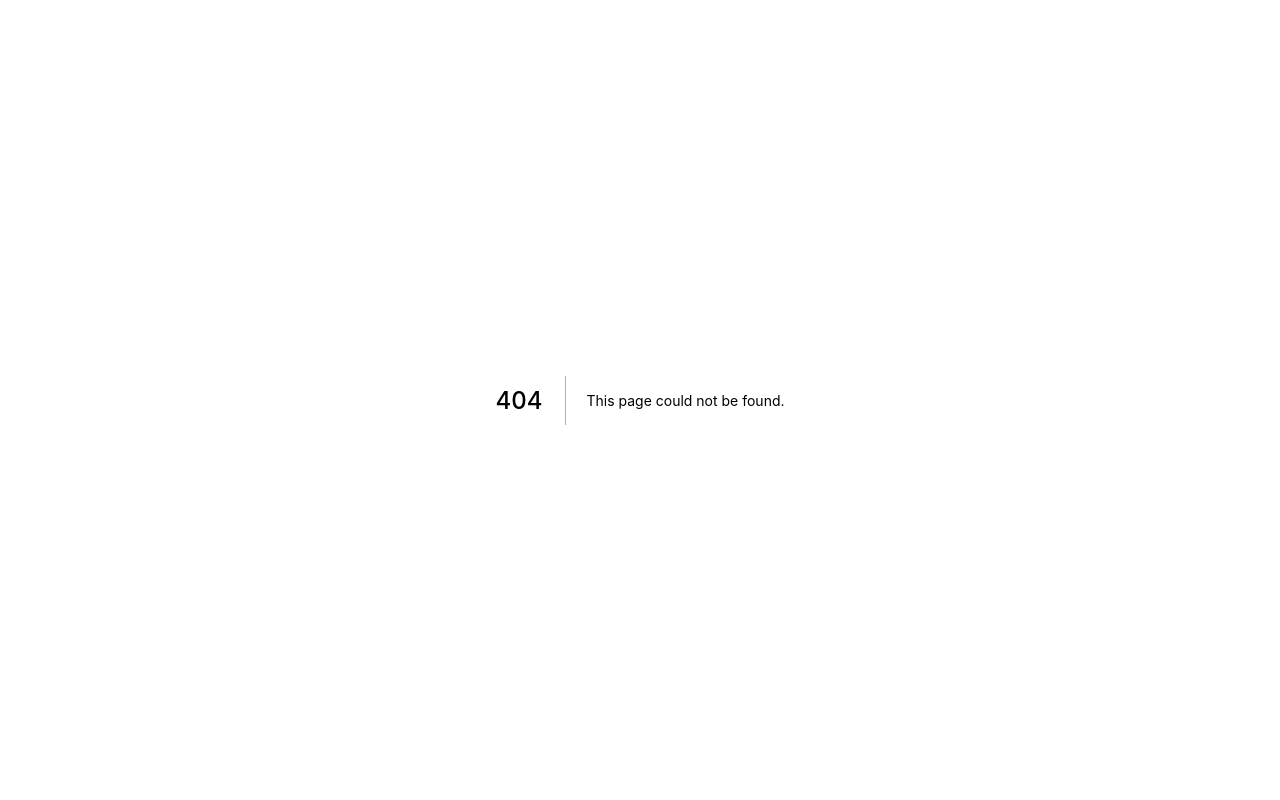
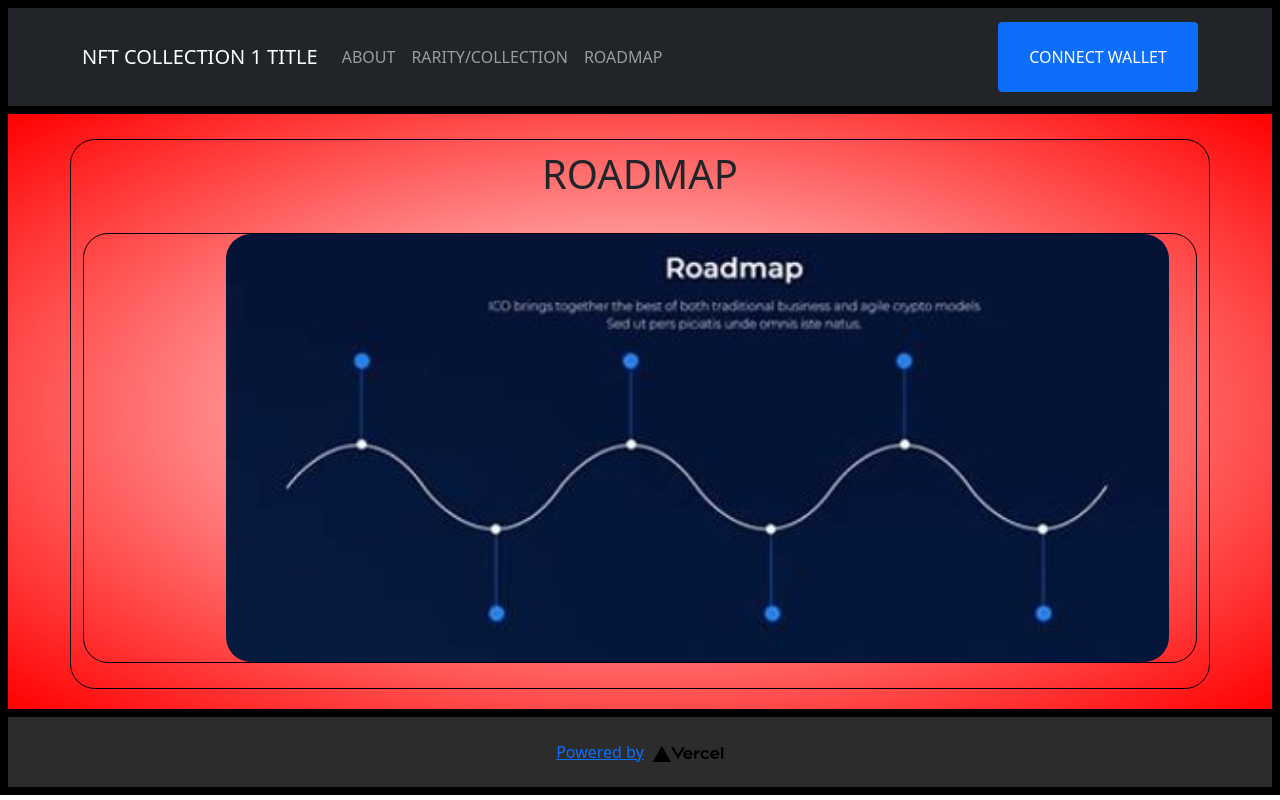
Before and after one commit to daviewave/TEST-Deploy, a Next.js app: page /roadmap in a window 1280 px wide. Before the commit this address had no page. Built offline with nearby package versions, Linux system fonts and the light colour scheme.

Commit message:
added other pages to the site other than the home page

```diff
--- /dev/null
+++ b/pages/roadmap.tsx
@@ -0,0 +1,90 @@
+import type { NextPage } from "next";
+import Head from "next/head";
+import Image from "next/image";
+import styles from "../styles/Home.module.css";
+// import Link from next/l
+
+// IMPORTS THE BOOTSTRAP COMPONENTS
+import Container from "react-bootstrap/Container";
+import Navbar from "react-bootstrap/Navbar";
+import Nav from "react-bootstrap/Nav";
+import NavDropdown from "react-bootstrap/NavDropdown";
+import Button from "react-bootstrap/Button";
+import Card from "react-bootstrap/Card";
+
+import Row from "react-bootstrap/Row";
+import Col from "react-bootstrap/Col";
+
+const roadmap: NextPage = () => {
+  return (
+    <div className={styles.container}>
+      <Head>
+        <title>Create Next App</title>
+        <meta name="description" content="Generated by create next app" />
+
+        <link rel="icon" href="/favicon.ico" />
+      </Head>
+
+      {/* NAVBAR */}
+      <Navbar
+        className={styles.navbar}
+        collapseOnSelect
+        expand="lg"
+        bg="dark"
+        variant="dark"
+      >
+        <Container>
+          <Navbar.Brand href="/">NFT COLLECTION 1 TITLE</Navbar.Brand>
+          <Navbar.Toggle aria-controls="responsive-navbar-nav" />
+          <Navbar.Collapse id="responsive-navbar-nav">
+            <Nav className="me-auto">
+              <Nav.Link href="/about">ABOUT</Nav.Link>
+              <Nav.Link href="#">RARITY/COLLECTION</Nav.Link>
+              <Nav.Link href="/roadmap">ROADMAP</Nav.Link>
+            </Nav>
+            <Nav>
+              <Button
+                className={styles.connectBtn}
+                variant="primary outline-success"
+                id="connect-btn"
+              >
+                CONNECT WALLET
+              </Button>
+            </Nav>
+          </Navbar.Collapse>
+        </Container>
+      </Navbar>
+
+      {/* MAIN */}
+      <main className={styles.main}>
+        <Container className={styles.collectionContainer}>
+          <h1 className={styles.center}>ROADMAP</h1>
+          <div className={styles.roadmapContainer}>
+            <div>
+              <img
+                className={styles.img}
+                src="roadmap-placeholder.jpg"
+                alt="Second slide"
+              />
+            </div>
+          </div>
+        </Container>
+      </main>
+
+      <footer className={styles.footer}>
+        <a
+          href="https://vercel.com?utm_source=create-next-app&utm_medium=default-template&utm_campaign=create-next-app"
+          target="_blank"
+          rel="noopener noreferrer"
+        >
+          Powered by{" "}
+          <span className={styles.logo}>
+            <Image src="/vercel.svg" alt="Vercel Logo" width={72} height={16} />
+          </span>
+        </a>
+      </footer>
+    </div>
+  );
+};
+
+export default roadmap;
```
Also changed, not shown: pages/about.tsx (added, +96 -0 lines), pages/rarityCollection.tsx (added, +109 -0 lines).
